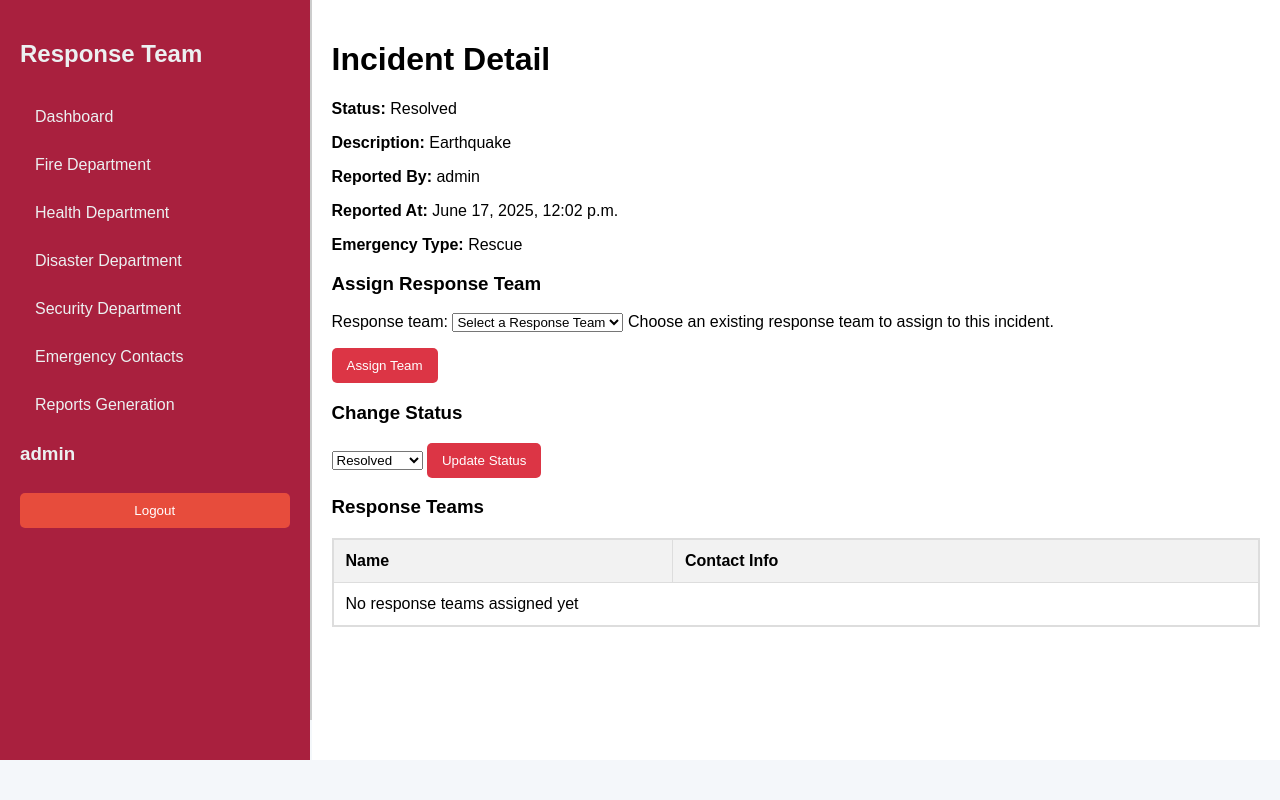
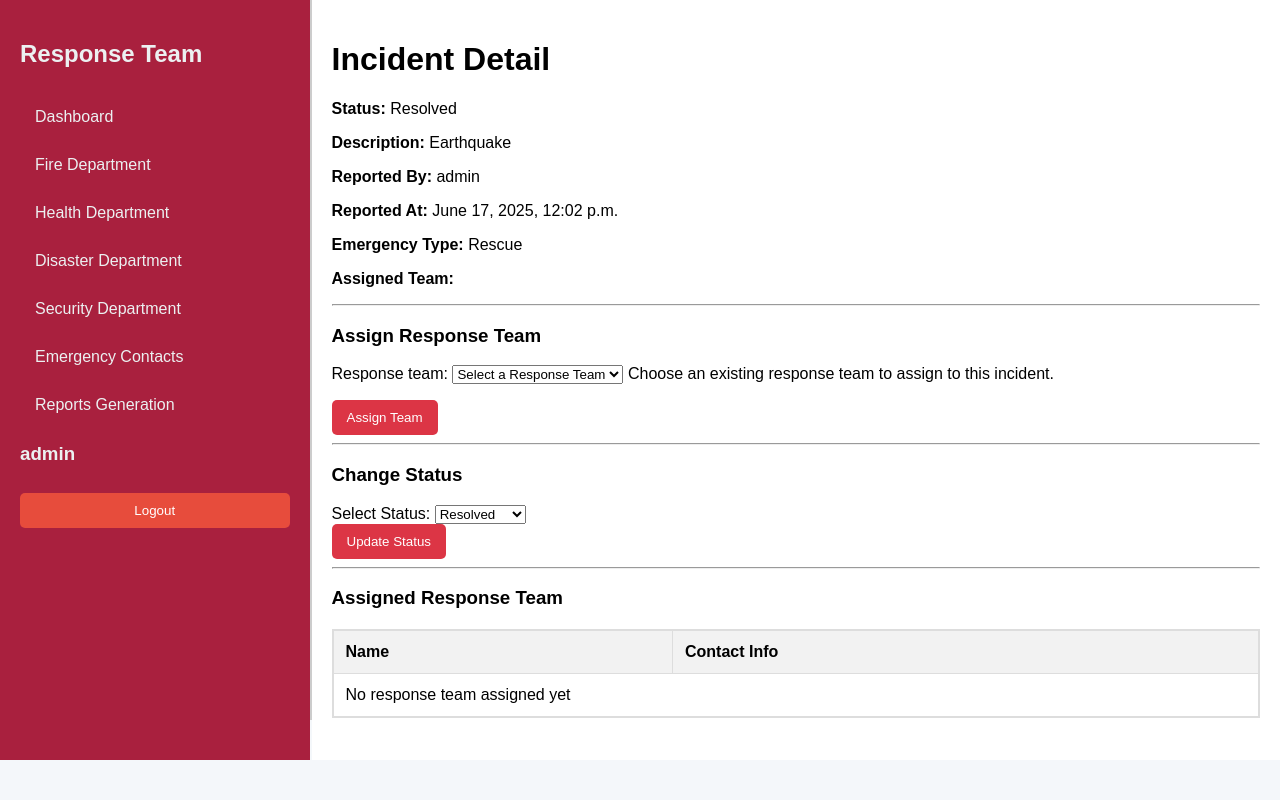
Before and after one commit to Muigai-Kiongo/ERS, a Django app: page /response-team/incidents/3/ in a window 1280 px wide. Run offline with Django 5.2, Linux system fonts and the light colour scheme; a user stored in the database is signed in; data comes from the database, SQL or seed files in the repository.

Commit message:
status fix , response(assign)

```diff
--- a/responseTeam/templates/detail.html
+++ b/responseTeam/templates/detail.html
@@ -4,35 +4,126 @@
 <div class="container">
     <h1>Incident Detail</h1>
 
+    <style>
+        .message-container {
+          position: fixed;
+          top: 20px;
+          right: 20px;
+          z-index: 1000;
+          max-width: 400px;
+        }
+
+        .message-alert {
+          padding: 15px 20px;
+          border-radius: 8px;
+          margin-bottom: 15px;
+          box-shadow: 0 4px 12px rgba(0,0,0,0.1);
+          display: flex;
+          align-items: center;
+          animation: slideIn 0.3s ease-out;
+          font-size: 14px;
+        }
+
+        .message-alert.success {
+          background: #d4edda;
+          color: #155724;
+          border-left: 4px solid #28a745;
+        }
+
+        .message-alert.error {
+          background: #f8d7da;
+          color: #721c24;
+          border-left: 4px solid #dc3545;
+        }
+
+        .message-alert.info {
+          background: #d1ecf1;
+          color: #0c5460;
+          border-left: 4px solid #17a2b8;
+        }
+
+        .message-alert.warning {
+          background: #fff3cd;
+          color: #856404;
+          border-left: 4px solid #ffc107;
+        }
+
+        @keyframes slideIn {
+          from { transform: translateX(100%); opacity: 0; }
+          to { transform: translateX(0); opacity: 1; }
+        }
+
+        .close-btn {
+          margin-left: auto;
+          background: none;
+          border: none;
+          cursor: pointer;
+          font-size: 18px;
+          color: inherit;
+          opacity: 0.7;
+        }
+        </style>
+
+        <div class="message-container">
+          {% for message in messages %}
+          <div class="message-alert {{ message.tags }}">
+            {{ message }}
+            <button class="close-btn" onclick="this.parentElement.remove()">&times;</button>
+          </div>
+          {% endfor %}
+        </div>
+
+
     <h2>{{ incident.title }}</h2>
+    <div class="incident-info">
       <p><strong>Status:</strong> {{ incident.status }}</p>
       <p><strong>Description:</strong> {{ incident.description }}</p>
       <p><strong>Reported By:</strong> {{ incident.reported_by }}</p>
       <p><strong>Reported At:</strong> {{ incident.reported_at }}</p>
       <p><strong>Emergency Type:</strong> {{ incident.emergency_type }}</p>
 
+      <p>
+        <strong>Assigned Team:</strong>
+        {% if incident.assigned_team %} {{ incident.assigned_team.name }} {% else
+        %} Not assigned yet {% endif %}
+      </p>
+    </div>
+
+    <hr />
+
     <h3>Assign Response Team</h3>
-<form method="post">
+    <form method="post" class="assign-team-form">
       {% csrf_token %}
+      <input type="hidden" name="assign_team" value="1" />
       {{ assign_form.as_p }}
-    <button type="submit">Assign Team</button>
+      <button type="submit" class="btn btn-primary">Assign Team</button>
     </form>
 
+
+
+    <hr>
+
     <h3>Change Status</h3>
-<form method="post">
+    <form method="post" class="change-status-form">
         {% csrf_token %}
-    <select name="status">
+        <div class="form-group">
+            <label for="status">Select Status:</label>
+            <select name="status" id="status" class="form-control">
                 <option value="Pending" {% if incident.status == "Pending" %}selected{% endif %}>Pending</option>
-        <option value="In Progress" {% if incident.status == "In Progress" %}selected{% endif %}>In Progress</option>
+                <option value="In Progress" {% if incident.status == "In Progress" %}selected{% endif %}>In Progress
+                </option>
                 <option value="Resolved" {% if incident.status == "Resolved" %}selected{% endif %}>Resolved</option>
                 <option value="Closed" {% if incident.status == "Closed" %}selected{% endif %}>Closed</option>
             </select>
-    <button type="submit">Update Status</button>
+        </div>
+        <button type="submit" class="btn btn-success">Update Status</button>
     </form>
 
-<h3>Response Teams</h3>
+    <hr>
+
+    <h3>Assigned Response Team</h3>
 <div class="table-container">
-    <table>
+    <table class="table">
         <thead>
             <tr>
                 <th>Name</th>
@@ -40,17 +131,19 @@
             </tr>
         </thead>
         <tbody>
-            {% for team in incident.response_teams.all %}
+            {% if incident.assigned_team %}
             <tr>
-                <td>{{ team.name }}</td>
-                <td>{{ team.contact_info }}</td>
+                <td>{{ incident.assigned_team.name }}</td>
+                <td>{{ incident.assigned_team.contact_info }}</td>
             </tr>
-            {% empty %}
+            {% else %}
             <tr>
-                <td colspan="2">No response teams assigned yet</td>
+                <td colspan="2">No response team assigned yet</td>
             </tr>
-            {% endfor %}
+            {% endif %}
         </tbody>
     </table>
 </div>
+
+</div>
 {% endblock %}
--- a/responseTeam/views.py
+++ b/responseTeam/views.py
@@ -6,6 +6,8 @@ from django.template.loader import render_to_string
 from django.http import HttpResponse
 from weasyprint import HTML
 from django.utils import timezone
+from django.contrib import messages
+
 
 # Custom decorator to check if the user is a staff member
 def staff_member_required(view_func):
@@ -112,24 +114,28 @@ def disasterDepartment(request):
     }
     return render(request, 'disasterdepartment/disaster.html', context)
 
+
 @staff_member_required
 def incidents_detail(request, pk):
     incident = get_object_or_404(Emergency, pk=pk)
 
     if request.method == 'POST':
         # Handle response team assignment
-        assign_form = AssignResponseTeamForm(request.POST)
-        if assign_form.is_valid():
-            response_team = assign_form.cleaned_data['response_team']
-            incident.assigned_team = response_team.name  # Assuming 'assigned_team' is a CharField
-            incident.save()
-            return redirect('incidents_detail', pk=incident.pk)
+        if 'assign_team' in request.POST:
+            assign_form = AssignResponseTeamForm(request.POST)
+            if assign_form.is_valid():
+                response_team = assign_form.cleaned_data['response_team']
+                incident.assigned_team = response_team  # Make sure this is the team object, not just name
+                incident.save()
+                messages.success(request, 'Team assigned successfully!')
+                return redirect('incidents_detail', pk=incident.pk)
 
         # Handle status update
         if 'status' in request.POST:
             new_status = request.POST.get('status')
-            incident.status = new_status  # Assuming 'status' is a field in Emergency
+            incident.status = new_status
             incident.save()
+            messages.success(request, 'Status updated successfully!')
             return redirect('incidents_detail', pk=incident.pk)
     else:
         assign_form = AssignResponseTeamForm()
@@ -139,6 +145,8 @@ def incidents_detail(request, pk):
         'assign_form': assign_form,
     }
     return render(request, 'detail.html', context)
+
+
 
 @staff_member_required
 def emergency_contacts_list(request):
--- a/sos/models.py
+++ b/sos/models.py
@@ -45,7 +45,13 @@ class Emergency(models.Model):
     description = models.TextField(blank=True)
     reported_at = models.DateTimeField(auto_now_add=True)
     resolved_at = models.DateTimeField(blank=True, null=True)
-    assigned_teams = models.ManyToManyField(ResponseTeam, blank=True)
+    assigned_team = models.ForeignKey(
+        'ResponseTeam',
+        on_delete=models.SET_NULL,
+        null=True,
+        blank=True,
+        related_name='assigned_emergencies'
+    )
 
     # Change location to a CharField with predefined choices
     location = models.CharField(max_length=20, choices=LOCATION_CHOICES, default='location_1', help_text="Select the location of the emergency")
```
Also changed, not shown: sos/templates/index.html (+8 -1 lines), sos/views.py (+6 -3 lines), db.sqlite3, sos/migrations/0008_remove_emergency_assigned_teams_and_more.py (added). Lines whose indentation alone changed are shown as unchanged.
